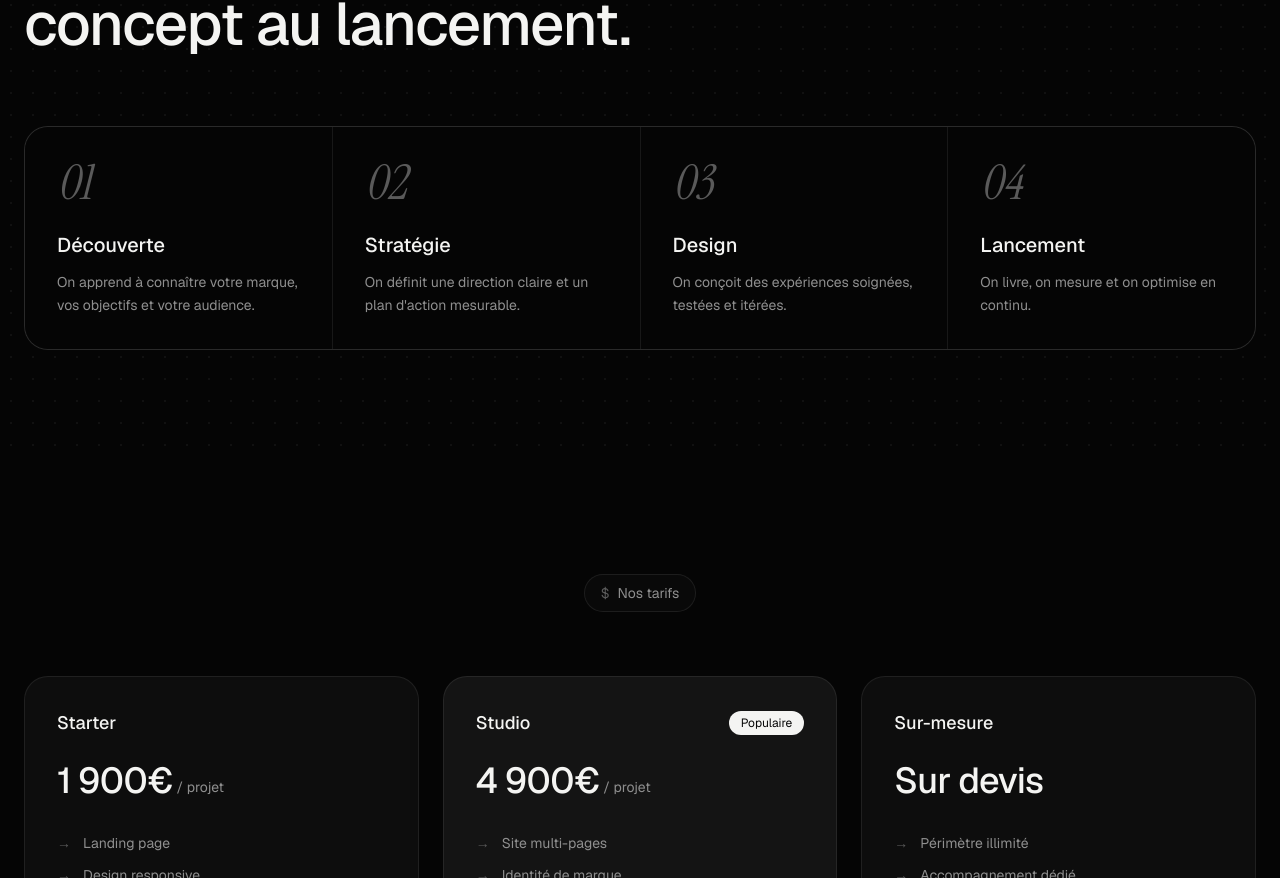
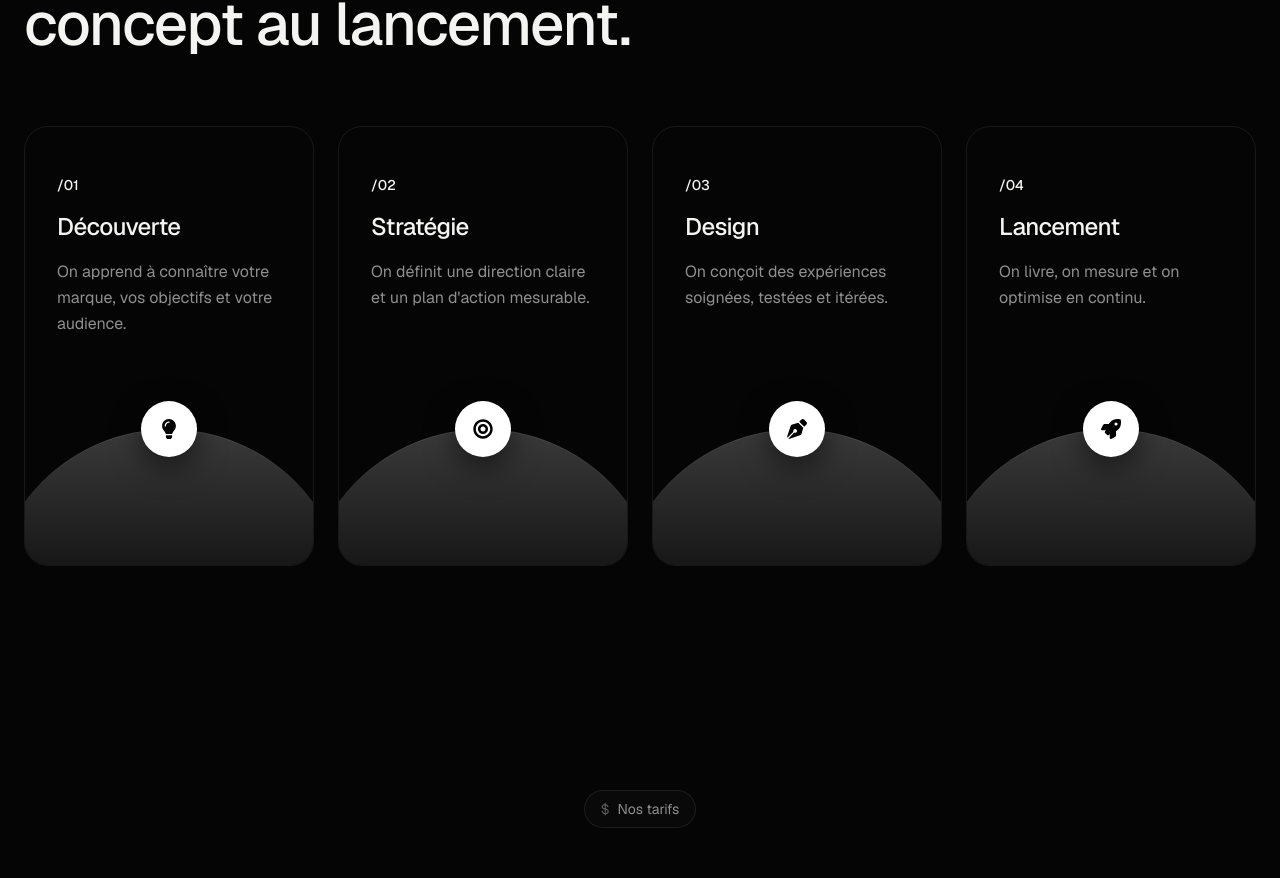
Before and after one commit to keviolabs-io/kebio-labs, a Next.js app: page /services in a window 1280 px wide. Shown: the part 1678-2556 px from the top of the page. Built offline with nearby package versions, Linux system fonts and the light colour scheme.

Commit message:
Section Process: cartes a dome + rond blanc/icone (design du theme), animations d'apparition

```diff
--- a/components/home/Process.tsx
+++ b/components/home/Process.tsx
@@ -4,12 +4,20 @@ import { motion } from "framer-motion";
 import { process } from "@/lib/content";
 import SectionLabel from "@/components/SectionLabel";
 import Reveal, { staggerContainer, staggerItem } from "@/components/anim/Reveal";
+import { FaLightbulb, FaBullseye, FaPenNib, FaRocket } from "react-icons/fa";
+import type { IconType } from "react-icons";
+
+const ICONS: Record<string, IconType> = {
+  discover: FaLightbulb,
+  strategy: FaBullseye,
+  design: FaPenNib,
+  launch: FaRocket,
+};
 
 export default function Process() {
   return (
-    <section id="process" className="relative overflow-hidden px-6 py-28">
-      <div className="pointer-events-none absolute inset-0 bg-dots opacity-60" />
-      <div className="relative mx-auto max-w-[1400px]">
+    <section id="process" className="px-6 py-28">
+      <div className="mx-auto max-w-[1400px]">
         <SectionLabel icon="≈">{process.label}</SectionLabel>
 
         <Reveal delay={0.1} className="mt-8 max-w-3xl">
@@ -23,19 +31,50 @@ export default function Process() {
           initial="hidden"
           whileInView="show"
           viewport={{ once: true, margin: "-80px" }}
-          className="mt-16 grid gap-px overflow-hidden rounded-3xl border border-border bg-border sm:grid-cols-2 lg:grid-cols-4"
+          className="mt-16 grid grid-cols-1 gap-6 sm:grid-cols-2 lg:grid-cols-4"
         >
-          {process.steps.map((step) => (
-            <motion.div
-              key={step.n}
-              variants={staggerItem}
-              className="bg-background p-8 transition-colors duration-500 hover:bg-card-hover"
-            >
-              <span className="font-serif-italic text-5xl text-muted-dark">{step.n}</span>
-              <h3 className="mt-6 text-xl font-medium">{step.title}</h3>
-              <p className="mt-3 text-sm leading-relaxed text-muted">{step.text}</p>
-            </motion.div>
-          ))}
+          {process.steps.map((step) => {
+            const Icon = ICONS[step.icon] ?? FaLightbulb;
+            return (
+              <motion.article
+                key={step.n}
+                variants={staggerItem}
+                className="group relative flex h-[440px] flex-col overflow-hidden rounded-3xl border border-white/10 px-8 pt-12"
+              >
+                {/* Haut : numéro + titre + description */}
+                <span className="text-sm font-medium text-foreground">{step.n}</span>
+                <h3 className="mt-4 text-2xl font-medium tracking-tight text-foreground">
+                  {step.title}
+                </h3>
+                <p className="mt-4 text-base leading-relaxed text-muted">{step.text}</p>
+
+                {/* Bas : dôme + rond blanc avec icône au sommet */}
+                <div className="relative mt-auto h-44">
+                  {/* Dôme (grand cercle, seul le haut est visible) */}
+                  <div
+                    className="absolute left-1/2 top-10 aspect-square w-[160%] -translate-x-1/2 rounded-full transition-transform duration-500 group-hover:scale-[1.04]"
+                    style={{
+                      background: "linear-gradient(180deg, #3a3a3a 0%, #141414 42%)",
+                    }}
+                  />
+                  {/* Liseré clair sur le bord du dôme */}
+                  <div
+                    className="absolute left-1/2 top-10 aspect-square w-[160%] -translate-x-1/2 rounded-full border border-white/20"
+                    style={{
+                      maskImage: "linear-gradient(to bottom, black, transparent 28%)",
+                      WebkitMaskImage: "linear-gradient(to bottom, black, transparent 28%)",
+                    }}
+                  />
+                  {/* Rond blanc + icône, au sommet du dôme */}
+                  <div className="absolute left-1/2 top-10 -translate-x-1/2 -translate-y-1/2">
+                    <div className="grid h-14 w-14 place-items-center rounded-full bg-white text-black shadow-[0_10px_30px_rgba(0,0,0,0.55)] transition-transform duration-500 group-hover:-translate-y-1">
+                      <Icon className="h-5 w-5" />
+                    </div>
+                  </div>
+                </div>
+              </motion.article>
+            );
+          })}
         </motion.div>
       </div>
     </section>
--- a/lib/content.ts
+++ b/lib/content.ts
@@ -155,22 +155,26 @@ export const process = {
   title: "Une méthode claire, du concept au lancement.",
   steps: [
     {
-      n: "01",
+      n: "/01",
+      icon: "discover",
       title: "Découverte",
       text: "On apprend à connaître votre marque, vos objectifs et votre audience.",
     },
     {
-      n: "02",
+      n: "/02",
+      icon: "strategy",
       title: "Stratégie",
       text: "On définit une direction claire et un plan d'action mesurable.",
     },
     {
-      n: "03",
+      n: "/03",
+      icon: "design",
       title: "Design",
       text: "On conçoit des expériences soignées, testées et itérées.",
     },
     {
-      n: "04",
+      n: "/04",
+      icon: "launch",
       title: "Lancement",
       text: "On livre, on mesure et on optimise en continu.",
     },
```
